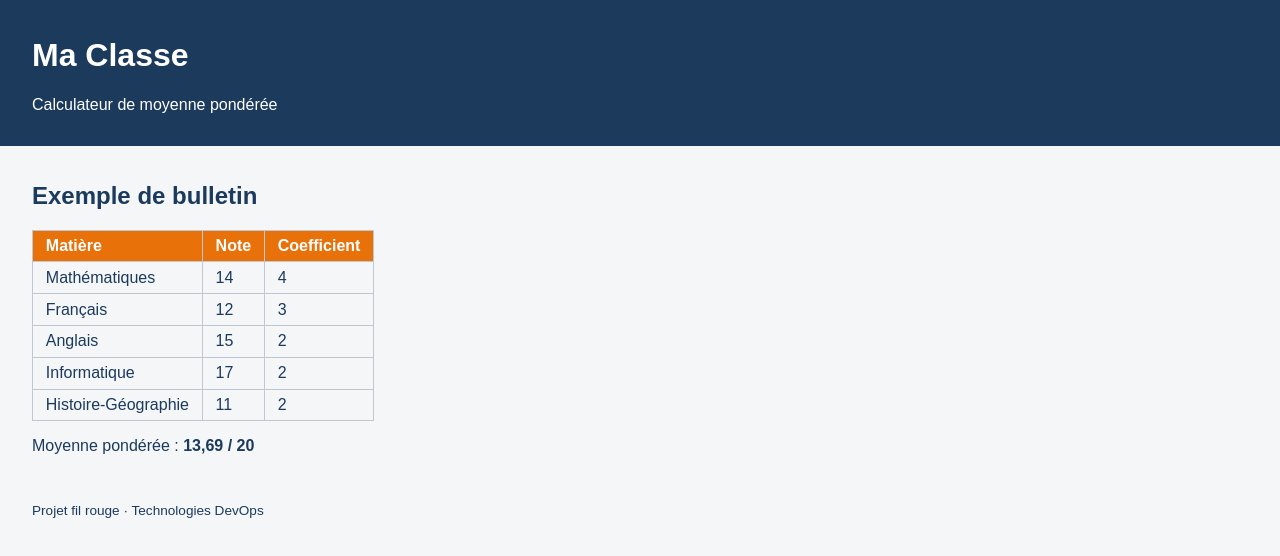
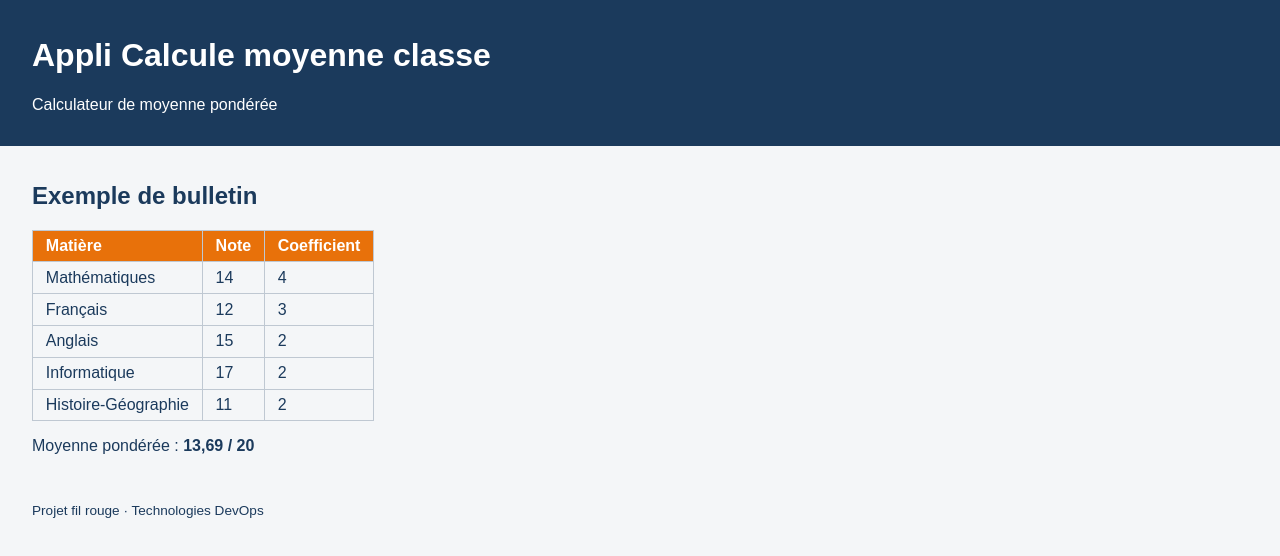
Before and after one commit to assamoijeandanielkouadio-code/Ma-classe-solo, a plain HTML site: page index.html in a window 1280 px wide. Drawn offline with Linux system fonts and the light colour scheme.

Commit message:
Modification Titre par Dev2

```diff
--- a/index.html
+++ b/index.html
@@ -8,7 +8,7 @@
 </head>
 <body>
   <header>
-    <h1>Ma Classe</h1>
+    <h1>Appli Calcule moyenne classe</h1>
     <p>Calculateur de moyenne pondérée</p>
   </header>
   <main>
```
